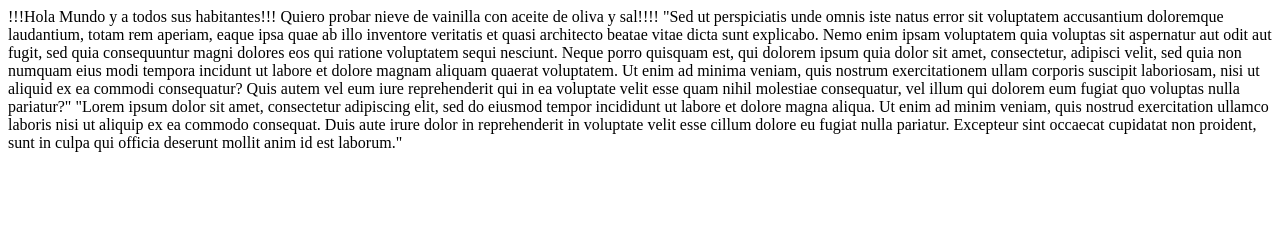
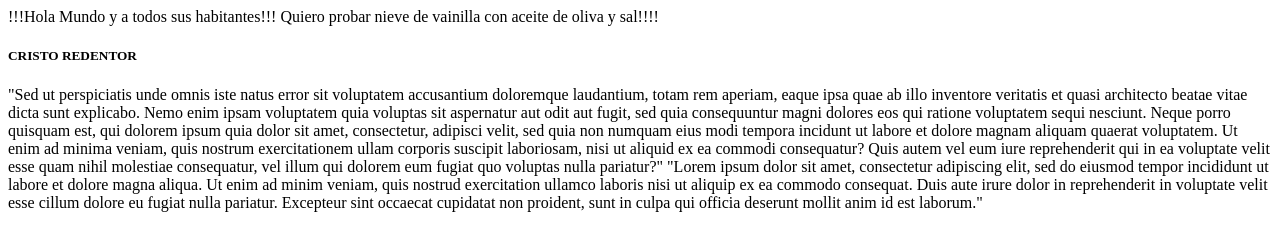
Before and after one commit to rikoflishas/primerRepositorio, a plain HTML site: page index.html in a window 1280 px wide. Drawn offline with Linux system fonts and the light colour scheme.

Commit message:
Agregue linea de CRISTO REDENTOR

```diff
--- a/index.html
+++ b/index.html
@@ -9,6 +9,7 @@
     !!!Hola Mundo y a todos sus habitantes!!!
 
     Quiero probar nieve de vainilla con aceite de oliva y sal!!!!
+    <h5> CRISTO REDENTOR </h5>
     "Sed ut perspiciatis unde omnis iste natus error sit voluptatem accusantium doloremque laudantium, totam rem aperiam, eaque ipsa quae ab illo inventore veritatis et quasi architecto beatae vitae dicta sunt explicabo. Nemo enim ipsam voluptatem quia voluptas sit aspernatur aut odit aut fugit, sed quia consequuntur magni dolores eos qui ratione voluptatem sequi nesciunt. Neque porro quisquam est, qui dolorem ipsum quia dolor sit amet, consectetur, adipisci velit, sed quia non numquam eius modi tempora incidunt ut labore et dolore magnam aliquam quaerat voluptatem. Ut enim ad minima veniam, quis nostrum exercitationem ullam corporis suscipit laboriosam, nisi ut aliquid ex ea commodi consequatur? Quis autem vel eum iure reprehenderit qui in ea voluptate velit esse quam nihil molestiae consequatur, vel illum qui dolorem eum fugiat quo voluptas nulla pariatur?"
     "Lorem ipsum dolor sit amet, consectetur adipiscing elit, sed do eiusmod tempor incididunt ut labore et dolore magna aliqua. Ut enim ad minim veniam, quis nostrud exercitation ullamco laboris nisi ut aliquip ex ea commodo consequat. Duis aute irure dolor in reprehenderit in voluptate velit esse cillum dolore eu fugiat nulla pariatur. Excepteur sint occaecat cupidatat non proident, sunt in culpa qui officia deserunt mollit anim id est laborum."
 
```
